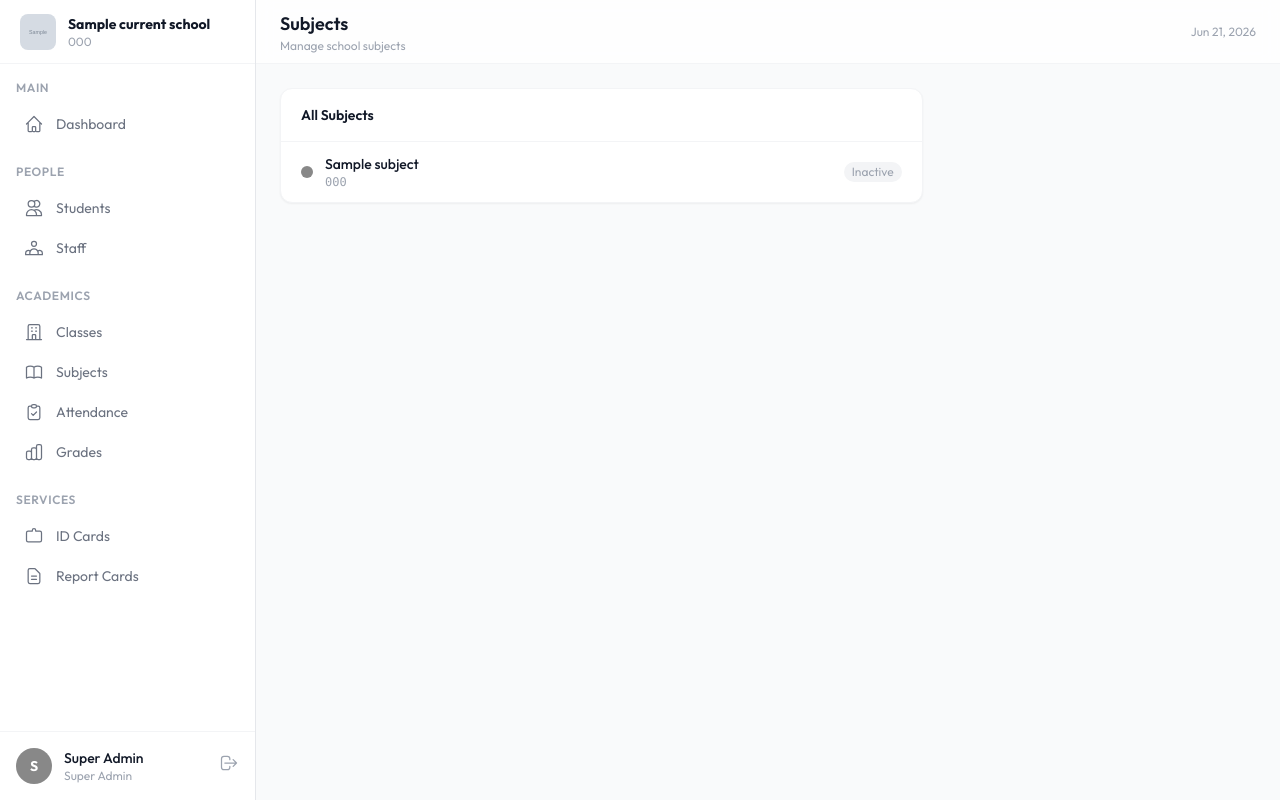
After one commit to suraman21/eduid, a Laravel app: template resources/views/school/subjects/index.blade.php in a window 1280 px wide. The commit adds this page. Run offline with Laravel 12, Linux system fonts and the light colour scheme; a user stored in the database is signed in; data comes from the database, SQL or seed files in the repository; tables that the repository leaves empty hold one stand-in row (values such as "Sample post"); the template is opened without the code that fills it: most values are stand-ins (such as "Sample title", 1, 10 or a date in 2020); grey boxes marked "Sample" are stand-in pictures; parts of the project's set-up code (start-up, migrations or seed data) failed here and were passed over; some libraries are stand-ins or nearby versions.

Commit message:
feat: add Classes and Subjects management
- Classes list, create/edit form with grade, section, academic year, sort order
- Subjects page with inline add/edit panel (color picker, code, active toggle)
- Sidebar links wired for Classes and Subjects with active state
- Routes registered for school.classes.* and school.subjects.*

```diff
--- a/resources/views/layouts/school.blade.php
+++ b/resources/views/layouts/school.blade.php
@@ -76,11 +76,11 @@
                 </a>
 
                 <div class="px-4 mt-5 mb-2 text-xs font-semibold text-gray-400 uppercase tracking-wider">Academics</div>
-                <a href="#" class="sidebar-link flex items-center gap-3 px-6 py-2.5 text-sm text-gray-500">
+                <a href="{{ route('school.classes.index') }}" class="sidebar-link flex items-center gap-3 px-6 py-2.5 text-sm {{ request()->routeIs('school.classes.*') ? 'active font-medium' : 'text-gray-500' }}">
                     <svg class="w-5 h-5" fill="none" stroke="currentColor" viewBox="0 0 24 24"><path stroke-linecap="round" stroke-linejoin="round" stroke-width="1.5" d="M19 21V5a2 2 0 00-2-2H7a2 2 0 00-2 2v16m14 0h2m-2 0h-5m-9 0H3m2 0h5M9 7h1m-1 4h1m4-4h1m-1 4h1m-5 10v-5a1 1 0 011-1h2a1 1 0 011 1v5m-4 0h4"/></svg>
                     Classes
                 </a>
-                <a href="#" class="sidebar-link flex items-center gap-3 px-6 py-2.5 text-sm text-gray-500">
+                <a href="{{ route('school.subjects.index') }}" class="sidebar-link flex items-center gap-3 px-6 py-2.5 text-sm {{ request()->routeIs('school.subjects.*') ? 'active font-medium' : 'text-gray-500' }}">
                     <svg class="w-5 h-5" fill="none" stroke="currentColor" viewBox="0 0 24 24"><path stroke-linecap="round" stroke-linejoin="round" stroke-width="1.5" d="M12 6.253v13m0-13C10.832 5.477 9.246 5 7.5 5S4.168 5.477 3 6.253v13C4.168 18.477 5.754 18 7.5 18s3.332.477 4.5 1.253m0-13C13.168 5.477 14.754 5 16.5 5c1.747 0 3.332.477 4.5 1.253v13C19.832 18.477 18.247 18 16.5 18c-1.746 0-3.332.477-4.5 1.253"/></svg>
                     Subjects
                 </a>
--- /dev/null
+++ b/resources/views/school/subjects/index.blade.php
@@ -0,0 +1,136 @@
+@extends('layouts.school')
+
+@section('title', 'Subjects')
+@section('heading', 'Subjects')
+@section('subheading', 'Manage school subjects')
+
+@section('content')
+<div class="grid grid-cols-1 lg:grid-cols-3 gap-6">
+
+    {{-- Subject List --}}
+    <div class="lg:col-span-2">
+        <div class="bg-white rounded-xl border border-gray-100 shadow-sm overflow-hidden">
+            <div class="px-5 py-4 border-b border-gray-100">
+                <h3 class="text-sm font-semibold text-gray-900">All Subjects</h3>
+            </div>
+            <div class="divide-y divide-gray-50">
+                @forelse($subjects as $subject)
+                    <div class="px-5 py-3 flex items-center justify-between">
+                        <div class="flex items-center gap-3">
+                            <div class="w-3 h-3 rounded-full flex-shrink-0" style="background: {{ $subject->color ?? '#6366f1' }}"></div>
+                            <div>
+                                <p class="text-sm font-medium text-gray-900">{{ $subject->name }}</p>
+                                @if($subject->code)
+                                    <p class="text-xs text-gray-400 font-mono">{{ $subject->code }}</p>
+                                @endif
+                            </div>
+                        </div>
+                        <div class="flex items-center gap-3">
+                            <span class="text-xs px-2 py-0.5 rounded-full {{ $subject->is_active ? 'bg-green-50 text-green-600' : 'bg-gray-100 text-gray-400' }}">
+                                {{ $subject->is_active ? 'Active' : 'Inactive' }}
+                            </span>
+                            @if(auth()->user()->isSchoolAdmin())
+                            <button onclick="openEdit({{ $subject->id }}, '{{ addslashes($subject->name) }}', '{{ $subject->code }}', '{{ $subject->color }}', {{ $subject->is_active ? 'true' : 'false' }})"
+                                    class="text-gray-400 hover:text-indigo-500 text-xs transition">Edit</button>
+                            @endif
+                        </div>
+                    </div>
+                @empty
+                    <div class="px-5 py-10 text-center text-gray-400 text-sm">No subjects yet. Add one →</div>
+                @endforelse
+            </div>
+        </div>
+    </div>
+
+    {{-- Add / Edit Form --}}
+    @if(auth()->user()->isSchoolAdmin())
+    <div>
+        <div class="bg-white rounded-xl border border-gray-100 shadow-sm p-5" id="subject-form-card">
+            <h3 class="text-sm font-semibold text-gray-900 mb-4" id="form-title">Add Subject</h3>
+
+            {{-- Add Form --}}
+            <form method="POST" action="{{ route('school.subjects.store') }}" id="add-form">
+                @csrf
+                <div class="space-y-3">
+                    <div>
+                        <label class="block text-xs font-medium text-gray-500 mb-1">Subject Name *</label>
+                        <input type="text" name="name" value="{{ old('name') }}" required placeholder="e.g. Mathematics"
+                               class="w-full border border-gray-200 rounded-lg px-3 py-2 text-sm text-gray-800 focus:outline-none focus:border-indigo-400">
+                        @error('name') <p class="text-red-500 text-xs mt-1">{{ $message }}</p> @enderror
+                    </div>
+                    <div>
+                        <label class="block text-xs font-medium text-gray-500 mb-1">Code</label>
+                        <input type="text" name="code" value="{{ old('code') }}" placeholder="e.g. MATH"
+                               class="w-full border border-gray-200 rounded-lg px-3 py-2 text-sm font-mono text-gray-800 focus:outline-none focus:border-indigo-400">
+                    </div>
+                    <div>
+                        <label class="block text-xs font-medium text-gray-500 mb-1">Color</label>
+                        <input type="color" name="color" value="{{ old('color', '#6366f1') }}"
+                               class="w-full h-9 border border-gray-200 rounded-lg cursor-pointer">
+                    </div>
+                    <button type="submit" class="w-full bg-indigo-600 hover:bg-indigo-700 text-white py-2 rounded-lg text-sm font-medium transition">
+                        Add Subject
+                    </button>
+                </div>
+            </form>
+
+            {{-- Edit Form (hidden by default) --}}
+            <form method="POST" action="" id="edit-form" class="hidden">
+                @csrf
+                @method('PUT')
+                <div class="space-y-3">
+                    <div>
+                        <label class="block text-xs font-medium text-gray-500 mb-1">Subject Name *</label>
+                        <input type="text" name="name" id="edit-name" required
+                               class="w-full border border-gray-200 rounded-lg px-3 py-2 text-sm text-gray-800 focus:outline-none focus:border-indigo-400">
+                    </div>
+                    <div>
+                        <label class="block text-xs font-medium text-gray-500 mb-1">Code</label>
+                        <input type="text" name="code" id="edit-code"
+                               class="w-full border border-gray-200 rounded-lg px-3 py-2 text-sm font-mono text-gray-800 focus:outline-none focus:border-indigo-400">
+                    </div>
+                    <div>
+                        <label class="block text-xs font-medium text-gray-500 mb-1">Color</label>
+                        <input type="color" name="color" id="edit-color"
+                               class="w-full h-9 border border-gray-200 rounded-lg cursor-pointer">
+                    </div>
+                    <div>
+                        <label class="flex items-center gap-2">
+                            <input type="hidden" name="is_active" value="0">
+                            <input type="checkbox" name="is_active" value="1" id="edit-active"
+                                   class="w-4 h-4 rounded border-gray-300 text-indigo-500">
+                            <span class="text-sm text-gray-700">Active</span>
+                        </label>
+                    </div>
+                    <div class="flex gap-2">
+                        <button type="submit" class="flex-1 bg-indigo-600 hover:bg-indigo-700 text-white py-2 rounded-lg text-sm font-medium transition">Update</button>
+                        <button type="button" onclick="cancelEdit()" class="flex-1 bg-gray-100 hover:bg-gray-200 text-gray-700 py-2 rounded-lg text-sm transition">Cancel</button>
+                    </div>
+                </div>
+            </form>
+        </div>
+    </div>
+    @endif
+</div>
+@endsection
+
+@section('scripts')
+<script>
+const baseUrl = '{{ url('school/subjects') }}';
+function openEdit(id, name, code, color, isActive) {
+    document.getElementById('add-form').classList.add('hidden');
+    document.getElementById('edit-form').classList.remove('hidden');
+    document.getElementById('form-title').textContent = 'Edit Subject';
+    document.getElementById('edit-form').action = baseUrl + '/' + id;
+    document.getElementById('edit-name').value = name;
+    document.getElementById('edit-code').value = code || '';
+    document.getElementById('edit-color').value = color || '#6366f1';
+    document.getElementById('edit-active').checked = isActive;
+}
+function cancelEdit() {
+    document.getElementById('edit-form').classList.add('hidden');
+    document.getElementById('add-form').classList.remove('hidden');
+    document.getElementById('form-title').textContent = 'Add Subject';
+}
+</script>
+@endsection
--- a/routes/web.php
+++ b/routes/web.php
@@ -7,6 +7,8 @@ use App\Http\Controllers\Admin\DashboardController as AdminDashboardController;
 use App\Http\Controllers\Admin\SchoolController as AdminSchoolController;
 use App\Http\Controllers\School\DashboardController as SchoolDashboardController;
 use App\Http\Controllers\School\StudentController as SchoolStudentController;
+use App\Http\Controllers\School\ClassController as SchoolClassController;
+use App\Http\Controllers\School\SubjectController as SchoolSubjectController;
 use App\Http\Controllers\LeadController;
 use Illuminate\Support\Facades\Auth;
 
@@ -94,6 +96,19 @@ Route::middleware(['auth'])->group(function () {
             'update'  => 'school.students.update',
             'destroy' => 'school.students.destroy',
         ]);
+        Route::resource('/classes', SchoolClassController::class)->names([
+            'index'   => 'school.classes.index',
+            'create'  => 'school.classes.create',
+            'store'   => 'school.classes.store',
+            'edit'    => 'school.classes.edit',
+            'update'  => 'school.classes.update',
+            'destroy' => 'school.classes.destroy',
+        ]);
+        Route::resource('/subjects', SchoolSubjectController::class)->only(['index', 'store', 'update'])->names([
+            'index'  => 'school.subjects.index',
+            'store'  => 'school.subjects.store',
+            'update' => 'school.subjects.update',
+        ]);
     });
 
 });
```
Also changed, not shown: app/Http/Controllers/School/ClassController.php (added, +103 -0 lines), app/Http/Controllers/School/SubjectController.php (added, +63 -0 lines), resources/views/school/classes/form.blade.php (added, +66 -0 lines), resources/views/school/classes/index.blade.php (added, +71 -0 lines).
